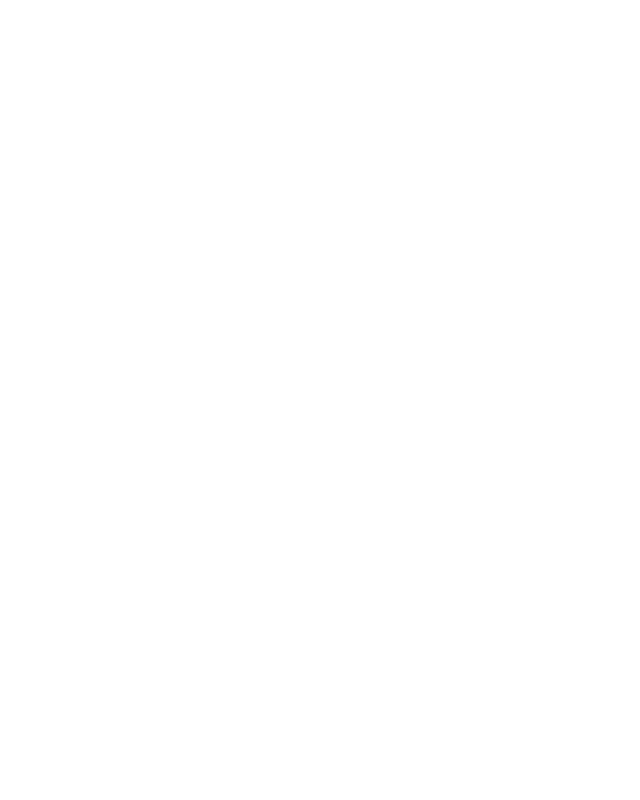
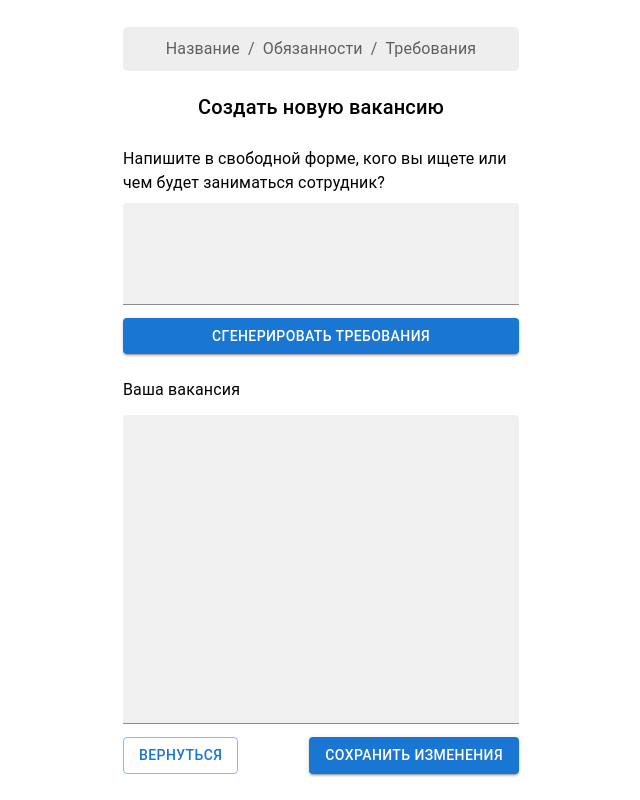
Before and after one commit to nu-denis/vzhukh-vacancy, a React (Create React App) app in the folder frontend/: page /creator/prerequisites in a window 1280 px wide. Before the commit this address had no page. Shown: the whole page, without its empty margins (319-959 px from the left). Built offline with nearby package versions, Linux system fonts and the light colour scheme.

Commit message:
Create templates for all pages

```diff
--- a/frontend/src/compontents/Breadcrumbs/index.tsx
+++ b/frontend/src/compontents/Breadcrumbs/index.tsx
@@ -1,4 +1,3 @@
-import * as React from 'react';
 import Breadcrumbs from '@mui/material/Breadcrumbs';
 import Link from '@mui/material/Link';
 import Stack from '@mui/material/Stack';
@@ -8,12 +7,13 @@
         <Stack
             direction="row"
             justifyContent="center"
+            sx={{ backgroundColor: "#eee", padding: "10px", borderRadius: "5px" }}
         >
             <Breadcrumbs aria-label="breadcrumb">
                 <Link
                     underline="hover"
                     color="inherit"
-                    href="/creater/title"
+                    href="/creator/title"
                     onClick={() => {
                         console.info("I'm a button.");
                     }}
@@ -23,14 +23,14 @@
                 <Link
                     underline="hover"
                     color="inherit"
-                    href="/creater/functions"
+                    href="/creator/functions"
                 >
                     Обязанности
                 </Link>
                 <Link
                     underline="hover"
                     color="inherit"
-                    href="/creater/prerequisites"
+                    href="/creator/prerequisites"
                 >
                     Требования
                 </Link>
--- a/frontend/src/modules/router.tsx
+++ b/frontend/src/modules/router.tsx
@@ -12,9 +12,9 @@
         <Routes>
             <Route path="/" element={<Index />} />
             <Route path="/rewriter" element={<Rewriter />} />
-            <Route path="/creater/title" element={<Title />} />
-            <Route path="/creater/functions" element={<Functions />} />
-            <Route path="/creater/prerequisites" element={<Prerequisites />} />
+            <Route path="/creator/title" element={<Title />} />
+            <Route path="/creator/functions" element={<Functions />} />
+            <Route path="/creator/prerequisites" element={<Prerequisites />} />
         </Routes>
     );
 };
--- a/frontend/src/pages/Functions/index.tsx
+++ b/frontend/src/pages/Functions/index.tsx
@@ -1,10 +1,78 @@
 import React from 'react';
+import Stack from '@mui/material/Stack';
+import Box from '@mui/material/Box';
+import Button from '@mui/material/Button';
+import TextField from '@mui/material/TextField';
+import Typography from '@mui/material/Typography';
+
+import Breadcrumbs from '../../compontents/Breadcrumbs';
 
 const Functions: React.FC = () => {
     return (
-        <div>
-
-        </div>
+        <>
+            <Breadcrumbs />
+            <Stack
+                direction="column"
+                justifyContent="center"
+                alignItems="start"
+                spacing={3}
+            >
+                <Box sx={{ display: "flex", justifyContent: "center", width: "calc(100% - 40px)", padding: "20px 20px 0px" }}>
+                    <Typography variant="h6" component="h2">Создать новую вакансию</Typography>
+                </Box>
+                <Stack
+                    direction="column"
+                    justifyContent="center"
+                    spacing={1}
+                    sx={{ width: "100%" }}
+                >
+                    <Typography variant="body1" component="p">
+                        Напишите в свободной форме, кого вы ищете или чем будет заниматься сотрудник?
+                    </Typography>
+                    <TextField
+                        hiddenLabel
+                        id="filled-multiline-static"
+                        multiline
+                        rows={3}
+                        defaultValue=""
+                        variant="filled"
+                        fullWidth
+                        sx={{ paddingBottom: "5px" }}
+                    />
+                    <Button variant="contained" href="">
+                        Сгенерировать Обязанности
+                    </Button>
+                </Stack>
+                <Stack
+                    direction="column"
+                    justifyContent="center"
+                    spacing={1}
+                    sx={{ width: "100%" }}
+                >
+                    <Typography variant="body1" component="p" sx={{ paddingBottom: "5px" }}>
+                        Ваша вакансия
+                    </Typography>
+                    <TextField
+                        hiddenLabel
+                        id="filled-multiline-static"
+                        multiline
+                        rows={12}
+                        defaultValue=""
+                        variant="filled"
+                        fullWidth
+                        sx={{ paddingBottom: "5px" }}
+                    />
+                    <Box sx={{ display: "flex", justifyContent: "space-between", width: "100%" }}>
+                        <Button variant="outlined" href="/creator/title">
+                            Вернуться
+                        </Button>
+                        <Button variant="contained" href="/creator/prerequisites">
+                            Следующий шаг
+                        </Button>
+                    </Box>
+                </Stack>
+            </Stack>
+        </>
     );
 };
 
--- a/frontend/src/pages/Prerequisites/index.tsx
+++ b/frontend/src/pages/Prerequisites/index.tsx
@@ -1,10 +1,78 @@
 import React from 'react';
+import Stack from '@mui/material/Stack';
+import Box from '@mui/material/Box';
+import Button from '@mui/material/Button';
+import TextField from '@mui/material/TextField';
+import Typography from '@mui/material/Typography';
+
+import Breadcrumbs from '../../compontents/Breadcrumbs';
 
 const Prerequisites: React.FC = () => {
     return (
-        <div>
-
-        </div>
+        <>
+            <Breadcrumbs />
+            <Stack
+                direction="column"
+                justifyContent="center"
+                alignItems="start"
+                spacing={3}
+            >
+                <Box sx={{ display: "flex", justifyContent: "center", width: "calc(100% - 40px)", padding: "20px 20px 0px" }}>
+                    <Typography variant="h6" component="h2">Создать новую вакансию</Typography>
+                </Box>
+                <Stack
+                    direction="column"
+                    justifyContent="center"
+                    spacing={1}
+                    sx={{ width: "100%" }}
+                >
+                    <Typography variant="body1" component="p">
+                        Напишите в свободной форме, кого вы ищете или чем будет заниматься сотрудник?
+                    </Typography>
+                    <TextField
+                        hiddenLabel
+                        id="filled-multiline-static"
+                        multiline
+                        rows={3}
+                        defaultValue=""
+                        variant="filled"
+                        fullWidth
+                        sx={{ paddingBottom: "5px" }}
+                    />
+                    <Button variant="contained" href="">
+                        Сгенерировать требования
+                    </Button>
+                </Stack>
+                <Stack
+                    direction="column"
+                    justifyContent="center"
+                    spacing={1}
+                    sx={{ width: "100%" }}
+                >
+                    <Typography variant="body1" component="p" sx={{ paddingBottom: "5px" }}>
+                        Ваша вакансия
+                    </Typography>
+                    <TextField
+                        hiddenLabel
+                        id="filled-multiline-static"
+                        multiline
+                        rows={12}
+                        defaultValue=""
+                        variant="filled"
+                        fullWidth
+                        sx={{ paddingBottom: "5px" }}
+                    />
+                    <Box sx={{ display: "flex", justifyContent: "space-between", width: "100%" }}>
+                        <Button variant="outlined" href="/creator/functions">
+                            Вернуться
+                        </Button>
+                        <Button variant="contained" href="">
+                            Сохранить изменения
+                        </Button>
+                    </Box>
+                </Stack>
+            </Stack>
+        </>
     );
 };
 
--- a/frontend/src/pages/Title/index.tsx
+++ b/frontend/src/pages/Title/index.tsx
@@ -1,13 +1,78 @@
 import React from 'react';
+import Stack from '@mui/material/Stack';
 import Box from '@mui/material/Box';
+import Button from '@mui/material/Button';
+import TextField from '@mui/material/TextField';
+import Typography from '@mui/material/Typography';
 
 import Breadcrumbs from '../../compontents/Breadcrumbs';
 
 const Title: React.FC = () => {
     return (
-        <Box sx={{ display: "flex", justifyContent: "center" }}>
+        <>
             <Breadcrumbs />
-        </Box>
+            <Stack
+                direction="column"
+                justifyContent="center"
+                alignItems="start"
+                spacing={3}
+            >
+                <Box sx={{ display: "flex", justifyContent: "center", width: "calc(100% - 40px)", padding: "20px 20px 0px" }}>
+                    <Typography variant="h6" component="h2">Создать новую вакансию</Typography>
+                </Box>
+                <Stack
+                    direction="column"
+                    justifyContent="center"
+                    spacing={1}
+                    sx={{ width: "100%" }}
+                >
+                    <Typography variant="body1" component="p">
+                        Напишите в свободной форме, кого вы ищете или чем будет заниматься сотрудник?
+                    </Typography>
+                    <TextField
+                        hiddenLabel
+                        id="filled-multiline-static"
+                        multiline
+                        rows={3}
+                        defaultValue=""
+                        variant="filled"
+                        fullWidth
+                        sx={{ paddingBottom: "5px" }}
+                    />
+                    <Button variant="contained" href="">
+                        Сгенерировать название
+                    </Button>
+                </Stack>
+                <Stack
+                    direction="column"
+                    justifyContent="center"
+                    spacing={1}
+                    sx={{ width: "100%" }}
+                >
+                    <Typography variant="body1" component="p" sx={{ paddingBottom: "5px" }}>
+                        Ваша вакансия
+                    </Typography>
+                    <TextField
+                        hiddenLabel
+                        id="filled-multiline-static"
+                        multiline
+                        rows={12}
+                        defaultValue=""
+                        variant="filled"
+                        fullWidth
+                        sx={{ paddingBottom: "5px" }}
+                    />
+                    <Box sx={{ display: "flex", justifyContent: "space-between", width: "100%" }}>
+                        <Button variant="outlined" href="/">
+                            Вернуться
+                        </Button>
+                        <Button variant="contained" href="/creator/functions">
+                            Следующий шаг
+                        </Button>
+                    </Box>
+                </Stack>
+            </Stack>
+        </>
     );
 };
 
```
Also changed, not shown: frontend/src/pages/Rewriter/index.tsx (+10 -7 lines).
